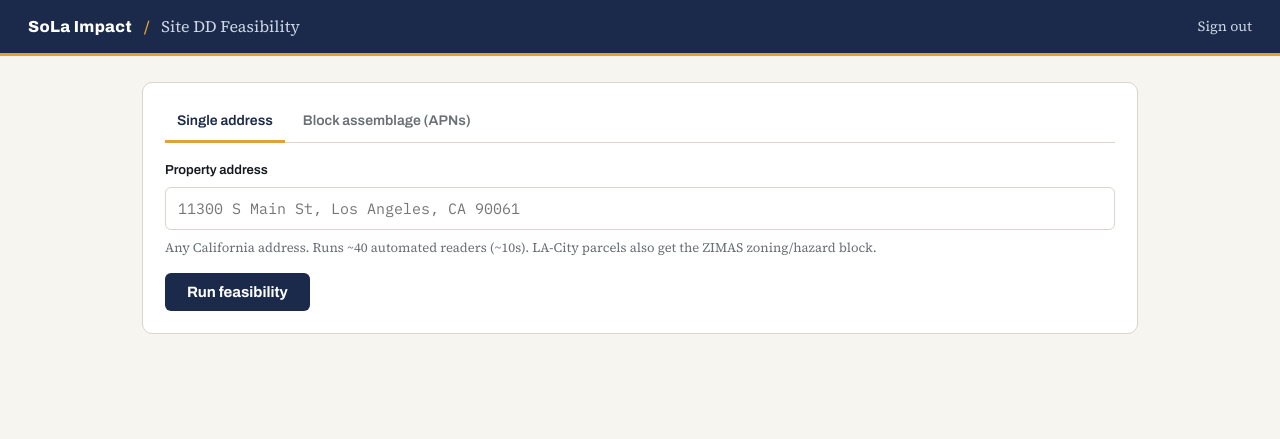
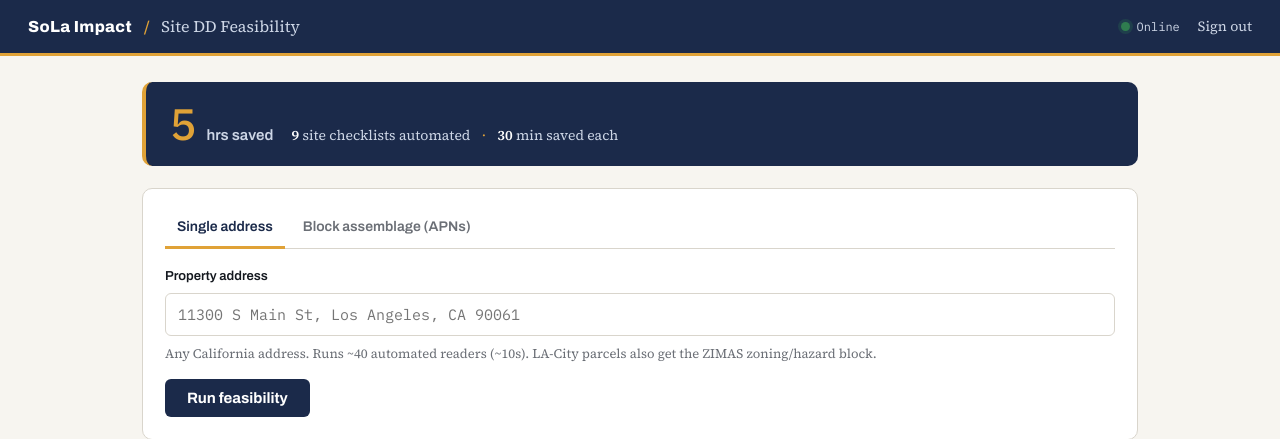
Before and after one commit to Jared3001/solaDD, a Flask app: page / in a window 1280 px wide. Shown: the top 439 px of the page. Run offline with Flask 3, Linux system fonts and the light colour scheme; the visitor is signed in with stand-in values (Sample User, id 1); data that the repository does not hold is empty.

Commit message:
web: add time-saved metric, recent runs, and health indicator
- Time-saved banner: (STARTING_CHECKLISTS + completed runs) ×
  MINUTES_PER_CHECKLIST, defaults 9 and 30 min. Run count is persisted to
  DATA_DIR/counter.json and bumped once per successful job.
- Recent runs panel: last 10 completed checklists with a re-download link
  (/api/recent), so the team can grab earlier results without re-running.
- Health dot in the header pings /healthz every 30s (green/red).
- New optional env vars: STARTING_CHECKLISTS, MINUTES_PER_CHECKLIST, DATA_DIR
  (point DATA_DIR at a Railway volume to persist the counter + files across
  redeploys). DEPLOY.md updated.

Co-Authored-By: Claude Opus 4.8 (1M context) <noreply@anthropic.com>

```diff
--- a/web/app.py
+++ b/web/app.py
@@ -97,6 +97,18 @@ def api_run():
     return jsonify({"error": "Unknown mode."}), 400
 
 
+@app.get("/api/stats")
+@login_required
+def api_stats():
+    return jsonify(jobs.stats())
+
+
+@app.get("/api/recent")
+@login_required
+def api_recent():
+    return jsonify({"runs": jobs.recent_jobs(10)})
+
+
 @app.get("/api/job/<jid>")
 @login_required
 def api_job(jid):
@@ -118,6 +130,7 @@ def api_download(jid):
 
 @app.get("/healthz")
 def healthz():
+    # Plain 200 for uptime monitors (UptimeRobot, Railway healthcheck, etc.).
     return "ok", 200
 
 
--- a/web/jobs.py
+++ b/web/jobs.py
@@ -14,7 +14,9 @@ Jobs run in daemon threads and live in an in-memory store, so the app MUST run
 as a single gunicorn worker (see Procfile). Filled workbooks are written to a
 temp dir and served by /api/download.
 """
+import os
 import sys
+import json
 import uuid
 import shutil
 import tempfile
@@ -43,8 +45,20 @@ import zimas
 import nc
 
 TEMPLATE = ROOT / "template" / "Checklist_BLANK_master.xlsx"
-RUN_DIR = Path(tempfile.gettempdir()) / "sola_dd_runs"
-RUN_DIR.mkdir(exist_ok=True)
+
+# Filled workbooks + the persistent counter live in DATA_DIR. Defaults to a
+# temp dir (resets on a Railway redeploy); point DATA_DIR at a mounted volume
+# for a counter that survives deploys.
+DATA_DIR = Path(os.environ.get("DATA_DIR") or (Path(tempfile.gettempdir()) / "sola_dd_runs"))
+DATA_DIR.mkdir(parents=True, exist_ok=True)
+RUN_DIR = DATA_DIR
+COUNTER_FILE = DATA_DIR / "counter.json"
+
+# Time-saved metric. STARTING_CHECKLISTS = sites already automated before the
+# app started counting; each automated checklist saves MINUTES_PER_CHECKLIST.
+STARTING_CHECKLISTS = int(os.environ.get("STARTING_CHECKLISTS", "9"))
+MINUTES_PER_CHECKLIST = int(os.environ.get("MINUTES_PER_CHECKLIST", "30"))
+_counter_lock = threading.Lock()
 
 # Schema metadata for labelling / grouping results in the UI.
 _schema = yaml.safe_load((ROOT / "canonical" / "schema.yaml").read_text())
@@ -110,6 +124,7 @@ def run_single(job):
         "matched_address": geo["matched_address"], "geoid": geo["geoid"],
         "lat": round(geo["lat"], 6), "lon": round(geo["lon"], 6),
     }
+    job["label"] = geo["matched_address"]
 
     active = dict(_collect.READERS)
     in_la = False
@@ -200,6 +215,56 @@ def _safe_name(s):
     return ("_".join(keep.split()) or "site")[:80]
 
 
+# --------------------------------------------------------------------------- #
+# time-saved counter (persisted) + stats
+# --------------------------------------------------------------------------- #
+def _read_count():
+    try:
+        return int(json.loads(COUNTER_FILE.read_text()).get("count", 0))
+    except Exception:
+        return 0
+
+
+def _bump_count():
+    with _counter_lock:
+        n = _read_count() + 1
+        try:
+            COUNTER_FILE.write_text(json.dumps({"count": n}))
+        except Exception:
+            traceback.print_exc()
+        return n
+
+
+def stats():
+    runs = _read_count()
+    total = STARTING_CHECKLISTS + runs
+    minutes = total * MINUTES_PER_CHECKLIST
+    return {
+        "app_runs": runs, "starting": STARTING_CHECKLISTS,
+        "total_automated": total, "minutes_per": MINUTES_PER_CHECKLIST,
+        "minutes_saved": minutes, "hours_saved": round(minutes / 60, 1),
+    }
+
+
+def recent_jobs(n=10):
+    """Most recent completed runs, newest first, for the re-download list."""
+    with _lock:
+        done = [j for j in _jobs.values() if j["status"] == "done"]
+    done.sort(key=lambda j: j.get("finished") or "", reverse=True)
+    out = []
+    for j in done[:n]:
+        with j["_lock"]:
+            states = [f["state"] for f in j["fields"].values()]
+        flags = sum(1 for s in states
+                    if s.startswith("TOOL-FAIL") or s == "MANUAL-VERIFY")
+        out.append({
+            "id": j["id"], "kind": j["kind"], "label": j.get("label") or j["id"],
+            "finished": j.get("finished"), "fields": len(states), "flags": flags,
+            "downloadable": bool(j.get("file")),
+        })
+    return out
+
+
 def _prune():
     """Evict oldest jobs (and their files) beyond MAX_JOBS. Caller holds _lock."""
     if len(_jobs) <= MAX_JOBS:
@@ -215,8 +280,9 @@ def _prune():
 
 def create_job(kind, payload):
     jid = uuid.uuid4().hex[:12]
+    label = payload.get("address") or ", ".join(payload.get("apns", [])) or jid
     job = {
-        "id": jid, "kind": kind, "status": "running", "input": payload,
+        "id": jid, "kind": kind, "status": "running", "input": payload, "label": label,
         "geo": None, "in_la_city": None, "phase": "Starting…",
         "total": 0, "completed": 0, "fields": {},
         "parcels": None, "combined_sf": None,
@@ -235,6 +301,7 @@ def _run(job):
     try:
         run_single(job) if job["kind"] == "single" else run_assemblage(job)
         job["status"] = "done"
+        _bump_count()                  # one completed checklist = MINUTES_PER_CHECKLIST saved
     except Exception as e:
         traceback.print_exc()
         job["status"] = "error"
--- a/web/static/app.js
+++ b/web/static/app.js
@@ -66,6 +66,8 @@ function poll(jobId) {
       clearInterval(pollTimer);
       setRunning(false);
       if (job.status === "error") showError(job.error || "The run failed.");
+      loadStats();
+      loadRecent();
     }
   };
   tick();
@@ -166,3 +168,58 @@ function esc(v) {
     ({ "&": "&amp;", "<": "&lt;", ">": "&gt;", '"': "&quot;", "'": "&#39;" }[c]));
 }
 function fmt(n) { return Number(n).toLocaleString("en-US", { maximumFractionDigits: 0 }); }
+
+// ---------- time-saved metric ----------
+async function loadStats() {
+  try {
+    const r = await fetch("/api/stats");
+    if (!r.ok) return;
+    const s = await r.json();
+    $("#hours-saved").textContent = fmt(s.hours_saved);
+    $("#total-automated").textContent = fmt(s.total_automated);
+    $("#per-min").textContent = s.minutes_per;
+  } catch (_) { /* leave placeholders */ }
+}
+
+// ---------- recent runs ----------
+async function loadRecent() {
+  try {
+    const r = await fetch("/api/recent");
+    if (!r.ok) return;
+    const { runs } = await r.json();
+    const panel = $("#recent-panel");
+    if (!runs.length) { panel.classList.add("hidden"); return; }
+    panel.classList.remove("hidden");
+    $("#recent-body").innerHTML = runs.map(run => `
+      <tr>
+        <td class="rc-site">${esc(run.label)}</td>
+        <td>${run.kind === "assemblage" ? "Assemblage" : "Single"}</td>
+        <td>${run.fields}${run.flags ? ` <span class="rc-flag" title="${run.flags} field(s) need manual verification">⚑ ${run.flags}</span>` : ""}</td>
+        <td class="rc-when">${esc((run.finished || "").replace("T", " "))}</td>
+        <td>${run.downloadable ? `<a class="rc-dl" href="/api/download/${run.id}">Download</a>` : ""}</td>
+      </tr>`).join("");
+  } catch (_) { /* ignore */ }
+}
+
+// ---------- health dot ----------
+async function checkHealth() {
+  const el = $("#health");
+  try {
+    const r = await fetch("/healthz", { cache: "no-store" });
+    const ok = r.ok;
+    el.classList.toggle("up", ok);
+    el.classList.toggle("down", !ok);
+    el.querySelector(".health-label").textContent = ok ? "Online" : "Degraded";
+    el.title = ok ? "Service healthy" : "Health check failed";
+  } catch (_) {
+    el.classList.remove("up"); el.classList.add("down");
+    el.querySelector(".health-label").textContent = "Offline";
+    el.title = "Cannot reach the server";
+  }
+}
+
+// ---------- boot ----------
+loadStats();
+loadRecent();
+checkHealth();
+setInterval(checkHealth, 30000);
--- a/web/static/style.css
+++ b/web/static/style.css
@@ -74,8 +74,35 @@ h1, .brand-mark, .tab, .run-btn, label, th, .phase, .kicker {
 .brand-mark { font-weight: 800; letter-spacing: .02em; }
 .brand-sep { color: var(--amber); margin: 0 8px; font-weight: 700; }
 .brand-title { font-family: "Source Serif 4", serif; color: #cdd6e6; }
+.topbar-right { display: flex; align-items: center; gap: 18px; }
 .logout { color: #cdd6e6; text-decoration: none; font-size: 14px; }
 .logout:hover { color: #fff; text-decoration: underline; }
+
+/* health dot */
+.health {
+  display: inline-flex; align-items: center; gap: 7px;
+  font-family: "IBM Plex Mono", monospace; font-size: 12px; color: #cdd6e6;
+}
+.health .dot { width: 9px; height: 9px; border-radius: 50%; background: var(--na); }
+.health.up .dot { background: var(--ok); box-shadow: 0 0 0 3px rgba(47,125,79,.25); }
+.health.down .dot { background: var(--flag); box-shadow: 0 0 0 3px rgba(178,58,51,.25); }
+
+/* time-saved metric */
+.metric {
+  background: var(--navy); color: #fff; border-radius: 10px;
+  padding: 20px 24px; margin-bottom: 22px;
+  display: flex; align-items: baseline; gap: 18px; flex-wrap: wrap;
+  border-left: 4px solid var(--amber);
+}
+.metric-big {
+  font-family: "IBM Plex Mono", monospace; font-weight: 500;
+  font-size: 44px; line-height: 1; color: #fff; display: flex; align-items: baseline; gap: 10px;
+}
+.metric-big #hours-saved { color: var(--amber); }
+.metric-unit { font-family: "Archivo", sans-serif; font-size: 15px; font-weight: 600; color: #cdd6e6; }
+.metric-sub { color: #cdd6e6; font-size: 14px; }
+.metric-sub span:not(.metric-dot) { color: #fff; font-weight: 600; }
+.metric-dot { margin: 0 8px; color: var(--amber); }
 
 /* ---------- layout ---------- */
 .wrap { max-width: 1040px; margin: 0 auto; padding: 26px 22px 80px; }
@@ -164,6 +191,27 @@ h1, .brand-mark, .tab, .run-btn, label, th, .phase, .kicker {
 .badge.toolfail, .badge.manual { background: var(--flag); }
 .badge.other     { background: var(--gray); }
 
+/* recent runs */
+.recent-head {
+  font-family: "Archivo", sans-serif; font-weight: 800; color: var(--navy);
+  font-size: 16px; margin: 0 0 2px;
+}
+.recent-table { width: 100%; border-collapse: collapse; margin-top: 12px; }
+.recent-table th {
+  text-align: left; font-size: 11px; letter-spacing: .05em; text-transform: uppercase;
+  color: var(--gray); border-bottom: 1px solid var(--line); padding: 6px 10px;
+}
+.recent-table td { padding: 8px 10px; border-bottom: 1px solid #efe9dd; font-size: 14px; vertical-align: middle; }
+.rc-site { font-weight: 600; }
+.rc-when { font-family: "IBM Plex Mono", monospace; font-size: 12px; color: var(--gray); }
+.rc-flag { color: var(--flag); font-family: "IBM Plex Mono", monospace; font-size: 12px; }
+.rc-dl {
+  background: var(--amber); color: var(--ink); text-decoration: none;
+  padding: 5px 12px; border-radius: 5px; font-family: "Archivo", sans-serif;
+  font-weight: 700; font-size: 13px;
+}
+.rc-dl:hover { background: #cf9128; }
+
 .error-banner {
   background: #f7e3e1; color: #7a241f; border: 1px solid #e3b3ad;
   padding: 10px 12px; border-radius: 6px; font-size: 14px; margin: 14px 0 0;
--- a/web/templates/index.html
+++ b/web/templates/index.html
@@ -16,10 +16,22 @@
       <span class="brand-sep">/</span>
       <span class="brand-title">Site DD Feasibility</span>
     </div>
-    <a class="logout" href="{{ url_for('logout') }}">Sign out</a>
+    <div class="topbar-right">
+      <span id="health" class="health" title="Checking…"><span class="dot"></span><span class="health-label">…</span></span>
+      <a class="logout" href="{{ url_for('logout') }}">Sign out</a>
+    </div>
   </header>
 
   <main class="wrap">
+    <section class="metric" id="metric">
+      <div class="metric-big"><span id="hours-saved">—</span><span class="metric-unit">hrs saved</span></div>
+      <div class="metric-sub">
+        <span id="total-automated">—</span> site checklists automated
+        <span class="metric-dot">·</span>
+        <span id="per-min">30</span> min saved each
+      </div>
+    </section>
+
     <section class="panel">
       <div class="tabs" role="tablist">
         <button class="tab active" data-mode="single" role="tab">Single address</button>
@@ -60,6 +72,15 @@
     </section>
 
     <section id="results" class="results"></section>
+
+    <section id="recent-panel" class="panel hidden">
+      <h2 class="recent-head">Recent runs</h2>
+      <p class="hint">Re-download a completed checklist without re-running. Cleared on redeploy.</p>
+      <table class="recent-table">
+        <thead><tr><th>Site</th><th>Type</th><th>Fields</th><th>When</th><th></th></tr></thead>
+        <tbody id="recent-body"></tbody>
+      </table>
+    </section>
   </main>
 
   <script>window.SECTIONS = {{ sections | tojson }};</script>
```
Also changed, not shown: web/DEPLOY.md (+20 -1 lines).
